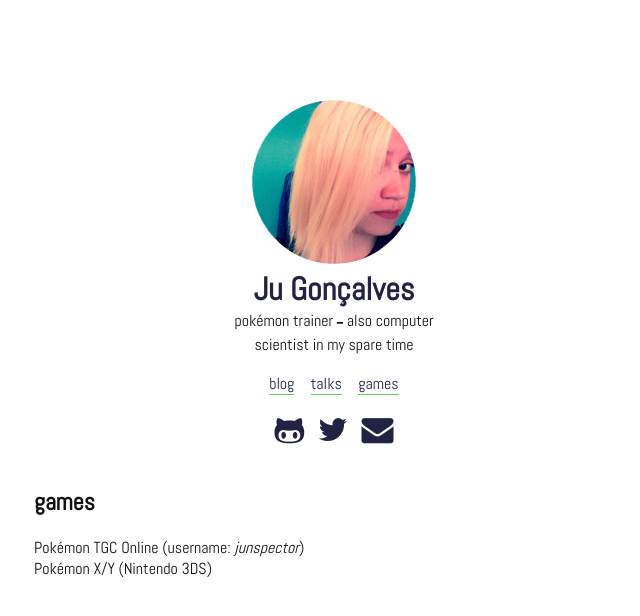
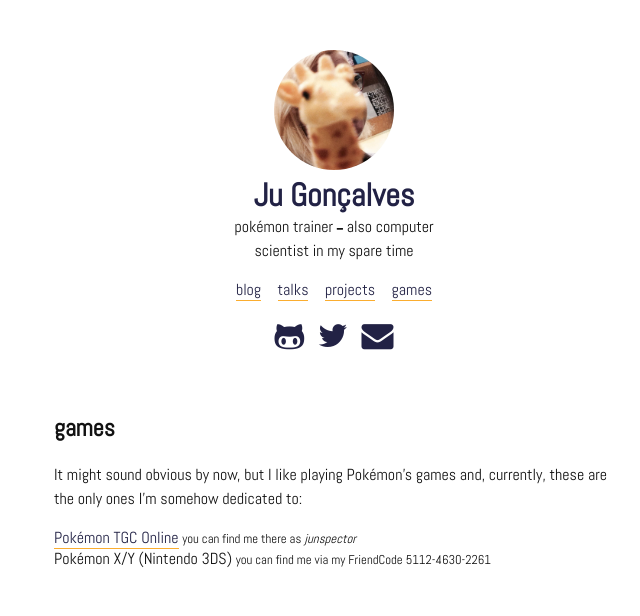
Before and after one commit to jhonnymoreira/jugoncalves.github.io, a Jekyll site: the page built from games/index.html, in a window 1280 px wide. Shown: the top 616 px of the page, without its empty margins (306-946 px from the left). Built offline with Jekyll 4.4.1, drawn with Linux system fonts in a browser that asks for light colours; nearby versions of some CDN libraries; Markdown is read by kramdown in place of the engine named in the settings.

Commit message:
update layout

```diff
--- a/_includes/profile.html
+++ b/_includes/profile.html
@@ -1,7 +1,7 @@
 <aside class="me-profile">
 
   <figure class="me-profile_img">
-    <img src="/assets/main/images/ju.png" alt="">
+    <img src="/assets/main/images/ju.jpeg" alt="">
   </figure>
 
   <article class="me-profile_descr">
@@ -20,9 +20,9 @@
       <li class="me-profile_page--item">
         <a href="/talks">talks</a>
       </li>
-      <!-- <li class="me-profile_page--item">
+      <li class="me-profile_page--item">
         <a href="/projects">projects</a>
-      </li> -->
+      </li>
       <li class="me-profile_page--item">
         <a href="/games">games</a>
       </li>
--- a/_layouts/default.html
+++ b/_layouts/default.html
@@ -8,6 +8,7 @@
         <link href='http://fonts.googleapis.com/css?family=Abel' rel='stylesheet' type='text/css'>
         <link href="//netdna.bootstrapcdn.com/font-awesome/4.0.3/css/font-awesome.css" rel="stylesheet">
         <link rel="stylesheet" href="/assets/main/css/main.css">
+        <link rel="stylesheet" href="/assets/main/css/syntax.css">
 
         <title>{{ page.title }}</title>
     </head>
--- a/_layouts/post.html
+++ b/_layouts/post.html
@@ -2,11 +2,11 @@
 layout: default
 ---
 
-{% include list.html %}
+<!-- {% include list.html %} -->
 
 <section class="me-post">
   <h2 class="me-post_title">{{ page.title }}</h2>
-  <!-- <p class="me-post_date">{{ page.date | date_to_string }}</p> -->
+  <p class="me-post_date">{{ page.date | date_to_string }}</p>
 
   <article class="me-post_article">
     {{ content }}
--- a/assets/main/css/main.css
+++ b/assets/main/css/main.css
@@ -1,24 +1,19 @@
 section,
-.me-list,
-.me-post {
+.me-list {
   *zoom: 1;
 }
 section:before,
 .me-list:before,
-.me-post:before,
 sectionafter,
-.me-listafter,
-.me-postafter {
+.me-listafter {
   content: '';
   display: table;
 }
 section:after,
-.me-list:after,
-.me-post:after {
+.me-list:after {
   clear: both;
 }
-.me-list,
-.me-post {
+.me-list {
   display: inline;
   clear: none;
   padding-left: 0;
@@ -231,7 +226,7 @@ body {
   font-family: 'Abel', sans-serif;
   font-weight: 400;
   color: #111;
-  margin-top: 100px;
+  margin-top: 50px;
 }
 a {
   color: #222245;
@@ -241,10 +236,10 @@ a {
   -ms-transition: all 1s;
   transition: all 1s;
   text-decoration: none;
-  border-bottom: 1px solid #6c6;
+  border-bottom: 1px solid #fbad2f;
 }
 a:hover {
-  color: #6c6;
+  color: #fbad2f;
 }
 p {
   line-height: 1.5;
@@ -261,12 +256,20 @@ section {
   margin-left: auto;
   padding-left: 0;
   padding-right: 0;
+  -webkit-box-sizing: border-box;
+  -moz-box-sizing: border-box;
+  box-sizing: border-box;
 }
 .me-profile {
   font-size: 16px;
 }
 .me-profile_img {
   text-align: center;
+}
+.me-profile_img img {
+  height: 120px;
+  -webkit-border-radius: 50%;
+  border-radius: 50%;
 }
 .me-profile_descr {
   text-align: center;
@@ -314,9 +317,6 @@ section {
 .me-profile_page--item:last-child {
   margin-right: 0;
 }
-.me-profile_page--item a {
-  border-bottom: 1px solid #6c6;
-}
 .me-list {
   float: right;
   width: 65.6666666666667%;
@@ -346,11 +346,21 @@ section {
   margin-top: 0;
 }
 .me-post {
-  float: right;
-  width: 76.9966666666667%;
-  margin-right: 0%;
-  margin-left: 3%;
+  font-size: 1.2em;
+  padding: 20px;
+  margin-bottom: 50px;
 }
-.me-post:last-child {
-  margin-left: 0%;
+.me-post_title {
+  font-size: 2em;
+  text-align: center;
+  margin-bottom: 0;
 }
+.me-post_date {
+  margin: 0 0 50px;
+  text-align: center;
+}
+.me-index {
+  padding: 20px;
+  margin-bottom: 50px;
+  font-size: 1em;
+}
--- a/games/index.html
+++ b/games/index.html
@@ -6,9 +6,10 @@ layout: default
   <h2 class="me-index_title">games</h2>
 
   <p class="me-index_text">
+    It might sound obvious by now, but I like playing Pokémon's games and, currently, these are the only ones I'm somehow dedicated to:
     <ul class="me-index_talks">
-      <li>Pokémon TGC Online (username: <em>junspector</em>)</li>
-      <li>Pokémon X/Y (Nintendo 3DS)</li>
+      <li><a href="http://www.pokemon.com/us/pokemon-tcg/play-online/download/">Pokémon TGC Online</a> <small>you can find me there as <em>junspector</em></small></li>
+      <li>Pokémon X/Y (Nintendo 3DS) <small>you can find me via my FriendCode 5112-4630-2261</small></li>
     </ul>
   </p>
 </section>
--- /dev/null
+++ b/src/styl/index.styl
@@ -0,0 +1,4 @@
+.me-index
+  padding 20px
+  margin-bottom 50px
+  font-size 1em
--- a/src/styl/profile.styl
+++ b/src/styl/profile.styl
@@ -5,6 +5,10 @@
 
 .me-profile_img
   text-align center
+
+  img
+    height 120px
+    border-radius 50%
 
 .me-profile_descr
   text-align center
@@ -42,5 +46,3 @@
   margin-right 1%
   &:last-child
     margin-right 0
-  a
-   border-bottom: 1px solid lime
```
Also changed, not shown: src/styl/main.styl (+5 -4 lines), src/styl/post.styl (+12 -1 lines), assets/main/images/ju.jpg (deleted), 1 other file.
